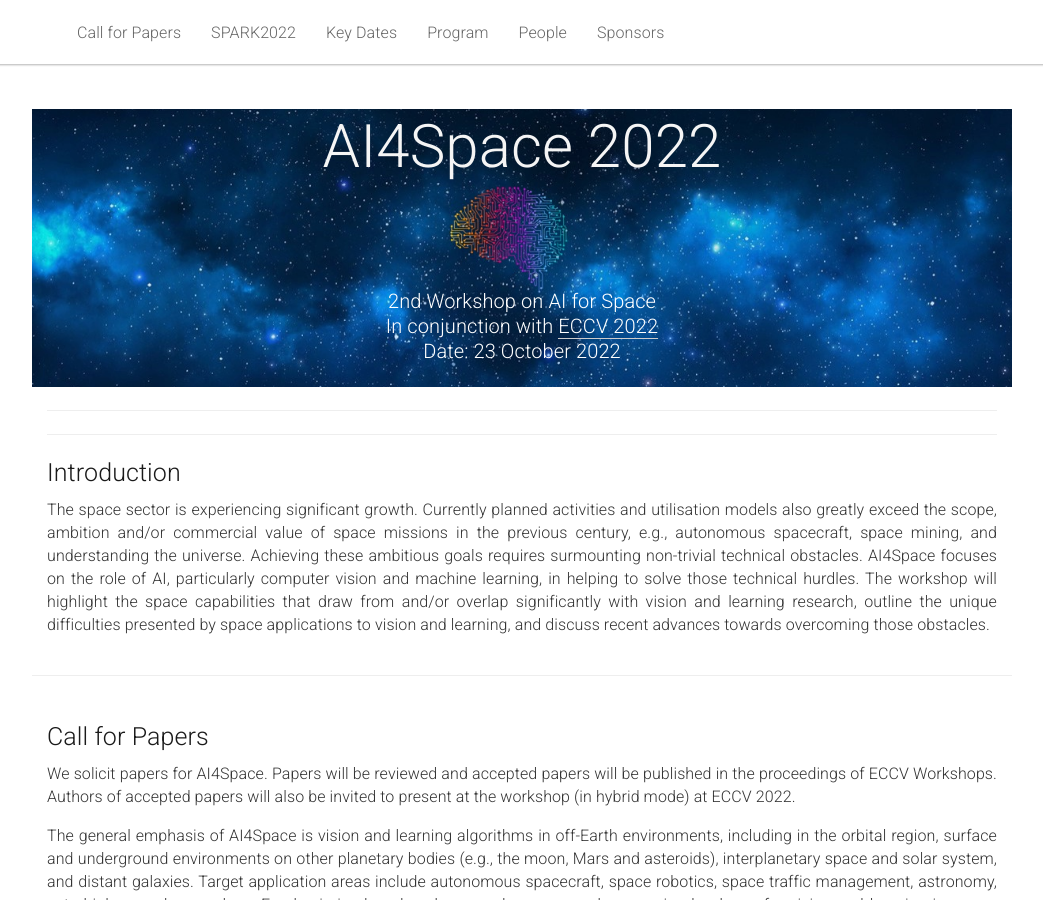
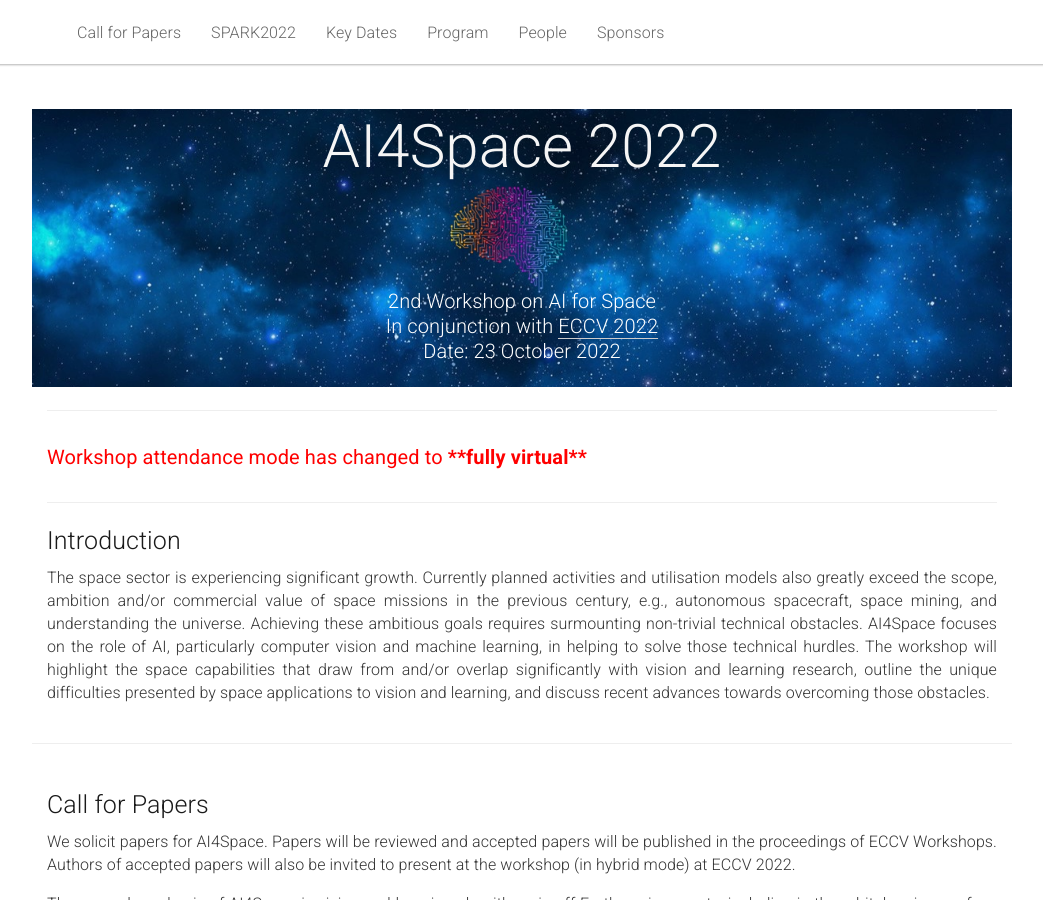
Before and after one commit to AIforSpace/2024, a Jekyll site: the page built from _pages/home.md, in a window 1280 px wide and 900 px high. Shown: the whole window, without its empty margins (118-1161 px from the left). Built offline with Jekyll 4.4.1, drawn with Linux system fonts in a browser that asks for light colours.

Commit message:
Added fully virtual

```diff
--- a/_pages/home.md
+++ b/_pages/home.md
@@ -28,11 +28,11 @@ acknowledgements: ""
 
 <hr>
 
-<!-- <div class="row">
+<div class="row">
   <div class="col-xs-12">
-    <h5 style="color:red"><b>New paper submission deadline:</b> 11:59pm 22 July 2022</h5>
+    <h5 style="color:red">Workshop attendance mode has changed to <b>**fully virtual**</b></h5>
   </div>
-</div> -->
+</div>
 
 <hr>
 
```
Also changed, not shown: 1 other file.
